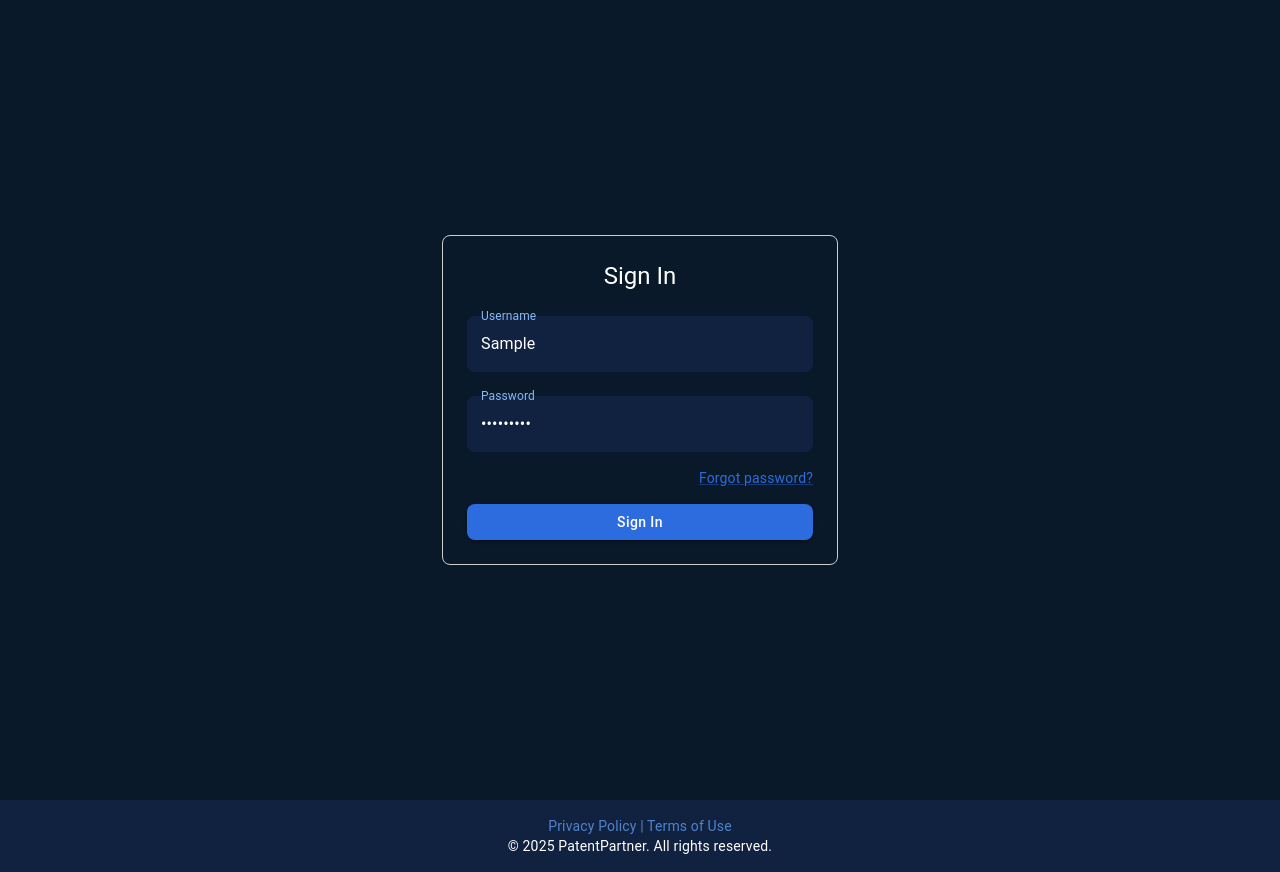
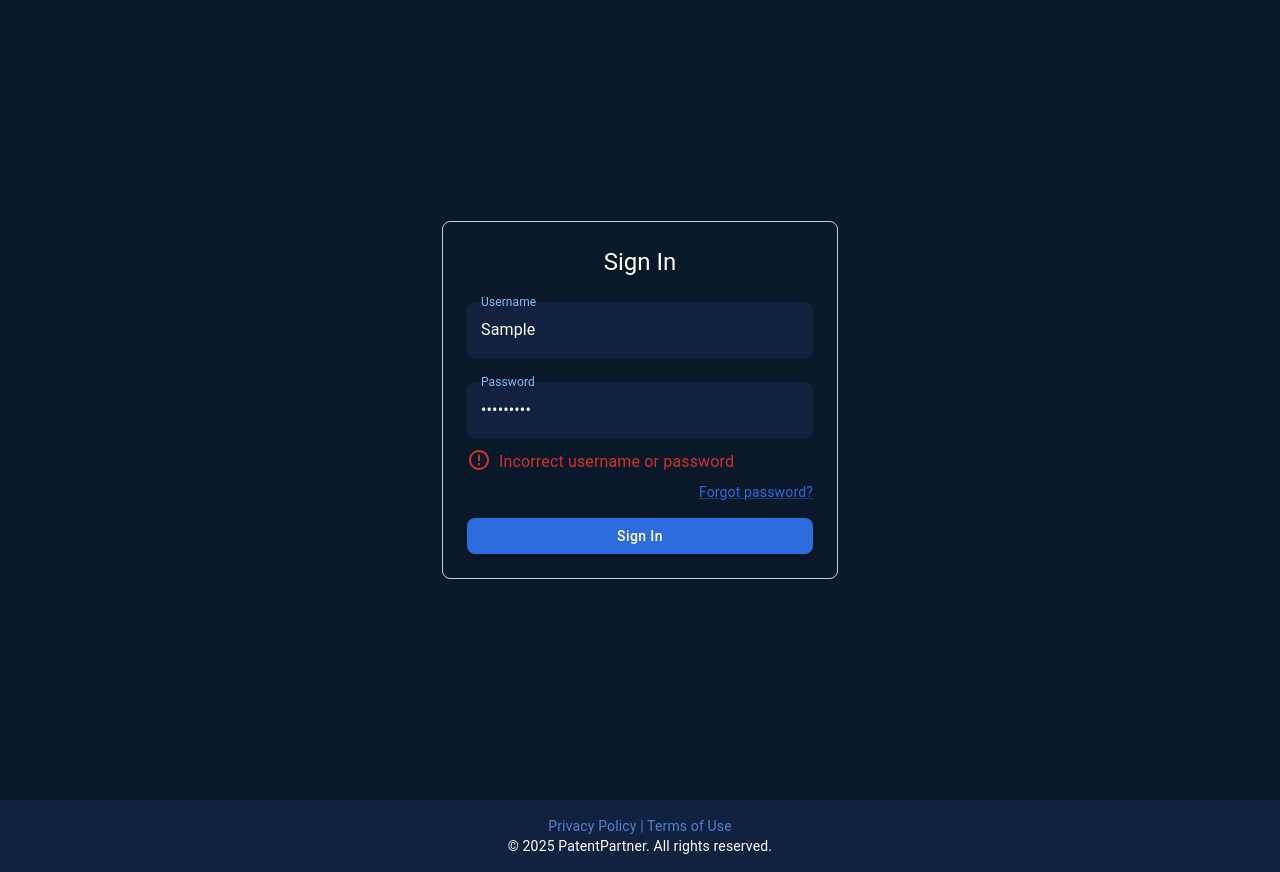
Before and after one commit to kev1179/patent-demo, a React (Vite) app: page /login in a window 1280 px wide. Both pictures are taken after typing "Sample", "Sample123" into the empty fields and a click on the button "Sign In". Built offline with nearby package versions, Linux system fonts and the light colour scheme; no server answers.

Commit message:
Added session storage to login page so it can remember that you are still logged in.

```diff
--- a/src/pages/LoginPage.tsx
+++ b/src/pages/LoginPage.tsx
@@ -1,9 +1,13 @@
-import React, { useState } from 'react';
+import React, { useEffect, useState } from 'react';
 import { TextField, Button, Typography, Link, Box, Container } from '@mui/material';
+import ErrorOutlineIcon from '@mui/icons-material/ErrorOutline';
+import { Navigate } from 'react-router-dom';
 import axios from "axios";
 
 const LoginPage = () => {
   const [credentials, setCredentials] = useState({ username: '', password: '' });
+  const [hasError, setHasError] = useState(false);
+  const [success, setSuccess] = useState(false);
 
   const handleChange = (e) => {
     setCredentials({ ...credentials, [e.target.name]: e.target.value });
@@ -15,16 +19,30 @@ const LoginPage = () => {
 
     try {
       const response = await axios.post("/api/auth/login", { "username": credentials.username, "password": credentials.password });
-      console.log("Login successful:", response.data);
-      // setLoggedIn(true);
-      window.location.href = response.data.redirectUrl;
+      setSuccess(true);
     } catch (err) {
-      console.log(err);
-      console.log("Login Failed!");
-      // setError("Invalid credentials");
+      setHasError(true);
     }
 
   };
+
+  useEffect(() => {
+    const getAuthStatus = async () => {
+      try {
+        const response = await axios.get('/api/auth/getAuthStatus', { withCredentials: true });
+        if (response.data.authenticated) {
+          setSuccess(true);
+        }
+      } catch (error) {
+        console.error('Error checking authentication:', error);
+      }
+    };
+
+    getAuthStatus();
+  }, []);
+
+  if(success)
+    return (<Navigate to = "/search"></Navigate>);
 
   return (
     <Container component="main" maxWidth="xs" sx={{ display: 'flex', alignItems: 'center', justifyContent: 'center', height: '100vh' }}>
@@ -42,6 +60,7 @@ const LoginPage = () => {
             onChange={handleChange}
             autoFocus
           />
+
           <TextField
             fullWidth
             margin="normal"
@@ -51,12 +70,24 @@ const LoginPage = () => {
             value={credentials.password}
             onChange={handleChange}
           />
+
+          { hasError &&
+            <Box display="flex" alignItems="center">
+              <ErrorOutlineIcon color="error" />
+                <Typography color="error" sx={{ ml: 1, mt: 0.5}}>
+                  Incorrect username or password
+                </Typography>
+            </Box>
+          }
+
           <Link href="#" variant="body2" sx={{ display: 'block', textAlign: 'right', mt: 1 }}>
             Forgot password?
           </Link>
+
           <Button type="submit" fullWidth variant="contained" sx={{ mt: 2 }}>
             Sign In
           </Button>
+
         </Box>
       </Box>
     </Container>
```
